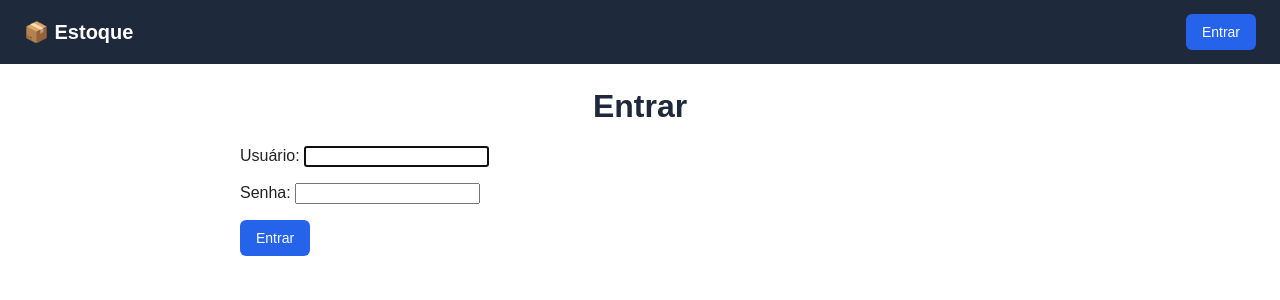
After one commit to luzkaum/estoque-django, a Django app: page /login/ in a window 1280 px wide. The commit adds this page. Shown: the top 300 px of the page. Run offline with Django 5.2, Linux system fonts and the light colour scheme.

Commit message:
New: Sistema de login(apenas usuarios logados são permitidos editar/criar/apagar

```diff
--- a/config/settings.py
+++ b/config/settings.py
@@ -116,3 +116,8 @@ USE_TZ = True
 # https://docs.djangoproject.com/en/6.0/howto/static-files/
 
 STATIC_URL = 'static/'
+
+
+LOGIN_URL = 'login'
+LOGIN_REDIRECT_URL = 'listar_produtos'
+LOGOUT_REDIRECT_URL= 'listar_produtos'
--- a/produtos/static/produtos/style.css
+++ b/produtos/static/produtos/style.css
@@ -87,8 +87,11 @@ tr:hover{
 
 .topo{
     background: #1e293b;
-    padding: 14px;
+    padding: 14px 24px;
     margin-bottom: 24px;
+    display: flex;
+    justify-content: space-between;
+    align-items: center;
 }
 
 .marca{
@@ -103,3 +106,10 @@ main{
     margin: 0 auto;
     padding: 0 24px
 }
+
+auth{
+    color:#fff;
+    display: flex;
+    align-items: center;
+    gap: 12px;
+}
--- a/produtos/templates/produtos/base.html
+++ b/produtos/templates/produtos/base.html
@@ -10,6 +10,17 @@
 <body>
     <header class="topo">
         <a href="{% url 'listar_produtos' %}" class="marca">📦 Estoque</a>
+        <span class="auth">
+            {% if user.is_authenticated %}
+                <span style="color: white;">Olá, {{user.username}}</span>
+                <form method="post" action="{% url 'logout' %}" style="display: inline;">
+                    {%csrf_token%}
+                    <button type="submit" class="btn">Sair</button>
+                </form>
+            {%else%}
+                <a href="{% url 'login' %}" class="btn">Entrar</a>
+            {%endif%}
+        </span>
     </header>
 
     <main>
--- /dev/null
+++ b/produtos/templates/produtos/login.html
@@ -0,0 +1,12 @@
+{% extends "produtos/base.html" %}
+
+{% block titulo %}Entrar{% endblock %}
+
+{%block conteudo%}
+    <h1>Entrar</h1>
+    <form method="post">
+        {%csrf_token%}
+        {{form.as_p}}
+        <button type="submit" class="btn">Entrar</button>
+    </form>
+{%endblock%}
--- a/produtos/urls.py
+++ b/produtos/urls.py
@@ -1,9 +1,12 @@
 from django.urls import path
 from . import views
+from django.contrib.auth import views as auth_views
 
 urlpatterns = [
     path('', views.listar_produtos, name='listar_produtos'),
     path('novo/', views.criar_produto, name='criar_produto'),
     path('<int:pk>/editar/', views.editar_produto, name='editar_produto'),
-    path('<int:pk>/apagar/', views.deletar_produto, name='deletar_produto')
+    path('<int:pk>/apagar/', views.deletar_produto, name='deletar_produto'),
+    path('login/', auth_views.LoginView.as_view(template_name='produtos/login.html'),name='login'),
+    path('logout/', auth_views.LogoutView.as_view(),name='logout')
 ]
--- a/produtos/views.py
+++ b/produtos/views.py
@@ -1,7 +1,10 @@
+from django.contrib.auth import login
 from django.shortcuts import render, redirect, get_object_or_404
 from .models import Produto, Categoria
 from .forms import ProdutoForm
 from django.db.models import Count
+from django.contrib.auth.decorators import login_required
+
 
 def listar_produtos(request):
     produtos = Produto.objects.all()
@@ -16,6 +19,7 @@ def listar_produtos(request):
         'categoria_ativa':categoria_id
     })
 
+@login_required
 def criar_produto(request):
     if request.method == 'POST':
         form = ProdutoForm(request.POST)
@@ -26,6 +30,7 @@ def criar_produto(request):
         form = ProdutoForm()
     return render(request, 'produtos/form.html', {'form': form, 'titulo':'Novo produto'})
 
+@login_required
 def editar_produto(request, pk):
     produto = get_object_or_404(Produto, pk=pk)
     if request.method == 'POST':
@@ -37,6 +42,7 @@ def editar_produto(request, pk):
         form = ProdutoForm(instance=produto)
     return render(request, 'produtos/form.html', {'form': form, 'titulo':'Editar produto'})
 
+@login_required
 def deletar_produto(request, pk):
     produto = get_object_or_404(Produto, pk=pk)
     if request.method == 'POST':
```
